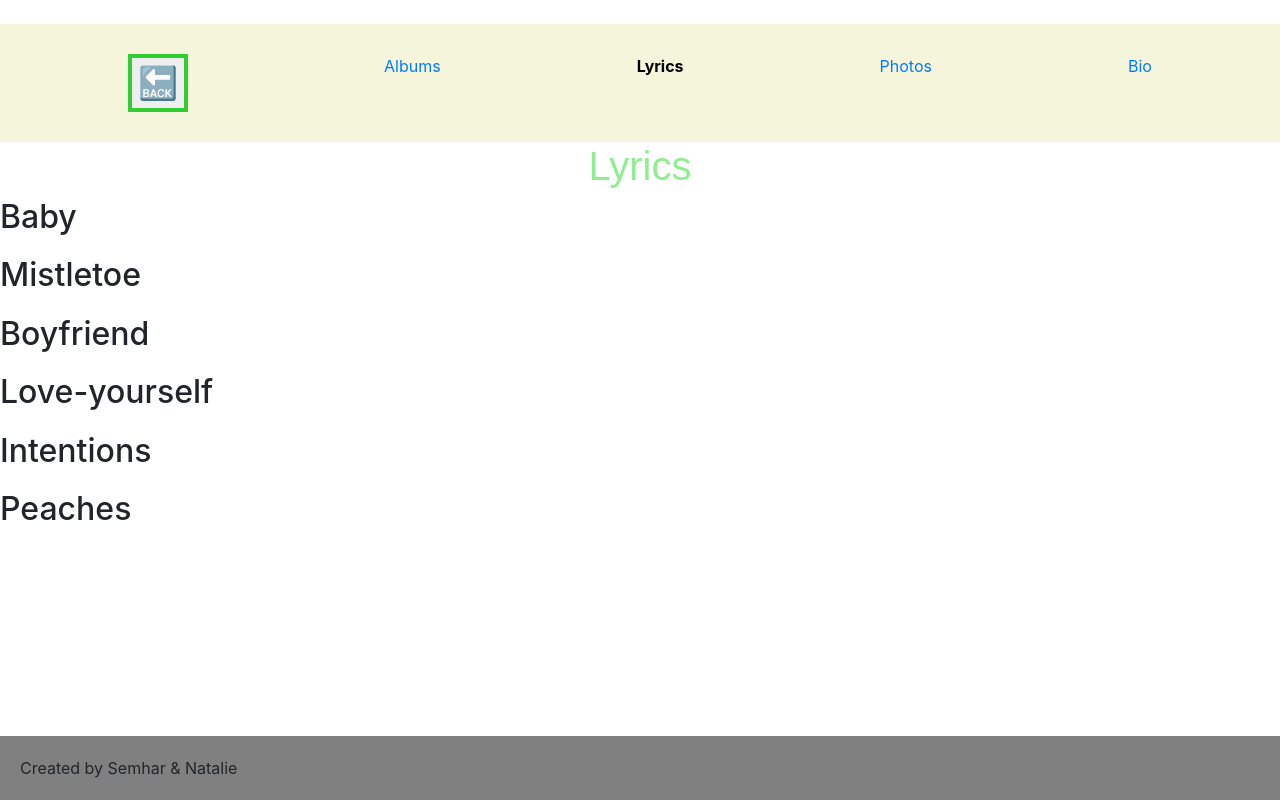
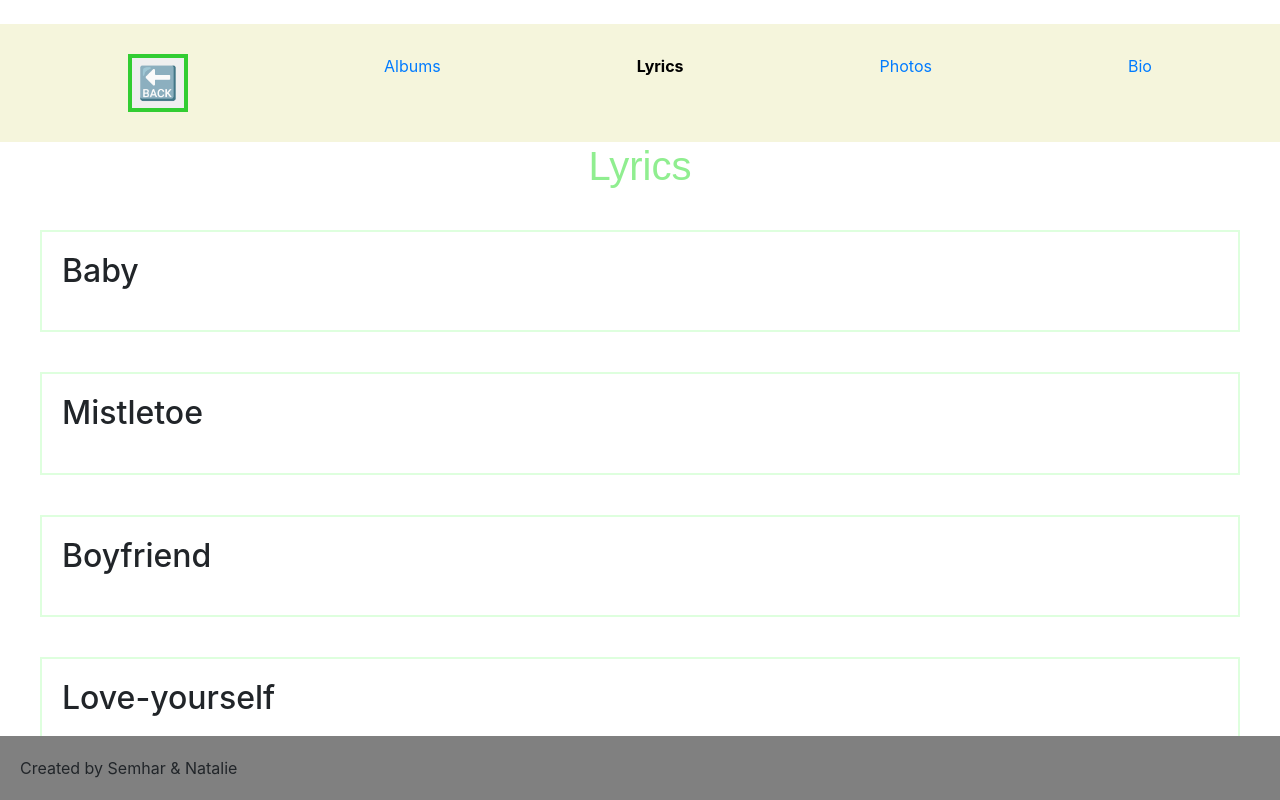
Before and after one commit to natbibi/belieber, a React app: page /lyrics in a window 1280 px wide. Shown: the top 800 px of the page. Built offline with nearby package versions, Linux system fonts and the light colour scheme; no server answers; a web font is replaced by a local one.

Commit message:
add className and margin/padding

```diff
--- a/src/App.css
+++ b/src/App.css
@@ -12,6 +12,12 @@ font-family: 'News Cycle', sans-serif; */
   display: flex;
   text-align: center;
   flex-direction: column;
+}
+
+.lyric-container {
+  border: 2px solid rgb(222, 255, 222);
+  margin: 40px;
+  padding: 20px;
 }
 
 label {
--- a/src/pages/Lyrics/index.js
+++ b/src/pages/Lyrics/index.js
@@ -15,7 +15,9 @@ const Lyrics = () => {
 
     const renderSongTitle = () => {
         return song.map(p =>
-            <Song song={p} key={p.id} />
+            <div className="lyric-container">
+               <Song song={p} key={p.id} />
+               </div>
         );
     }
     return (
```
